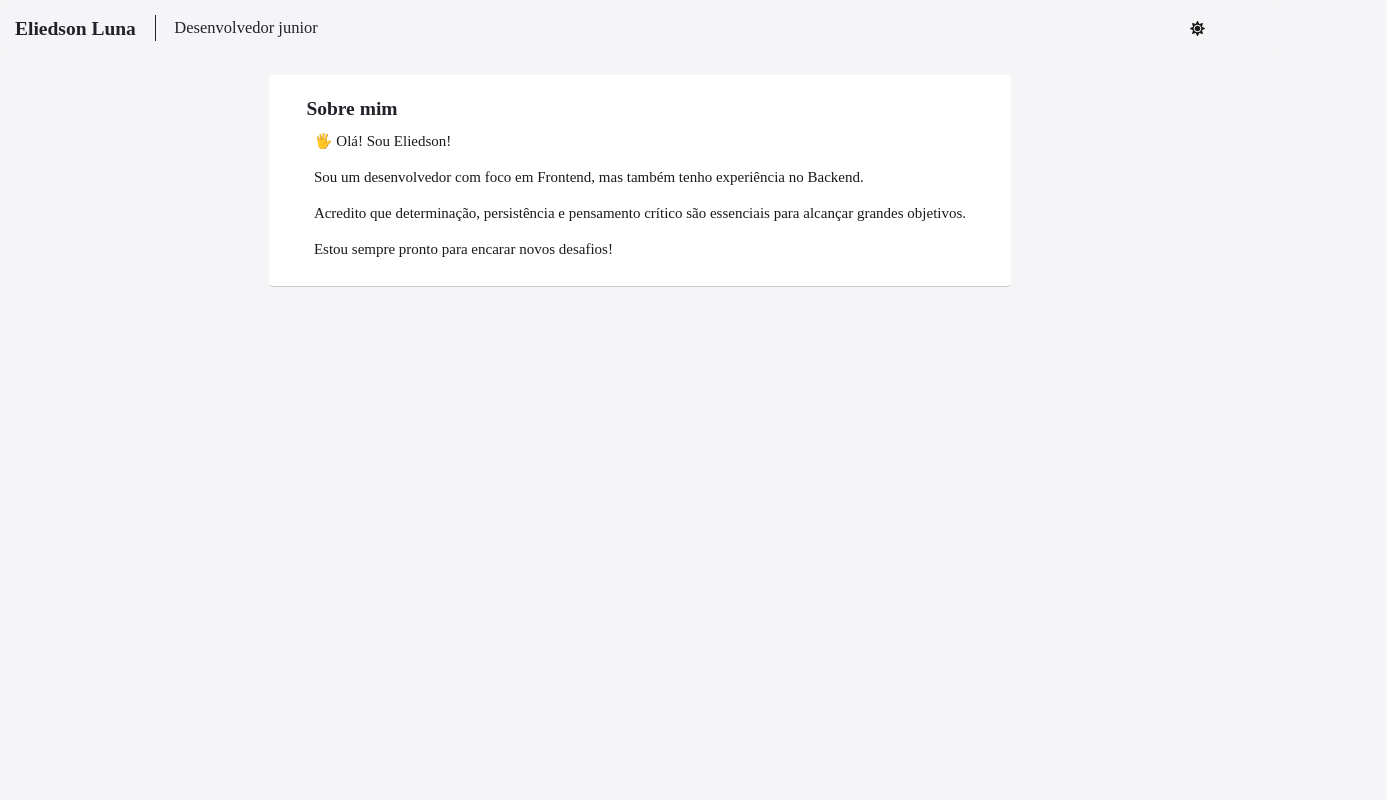
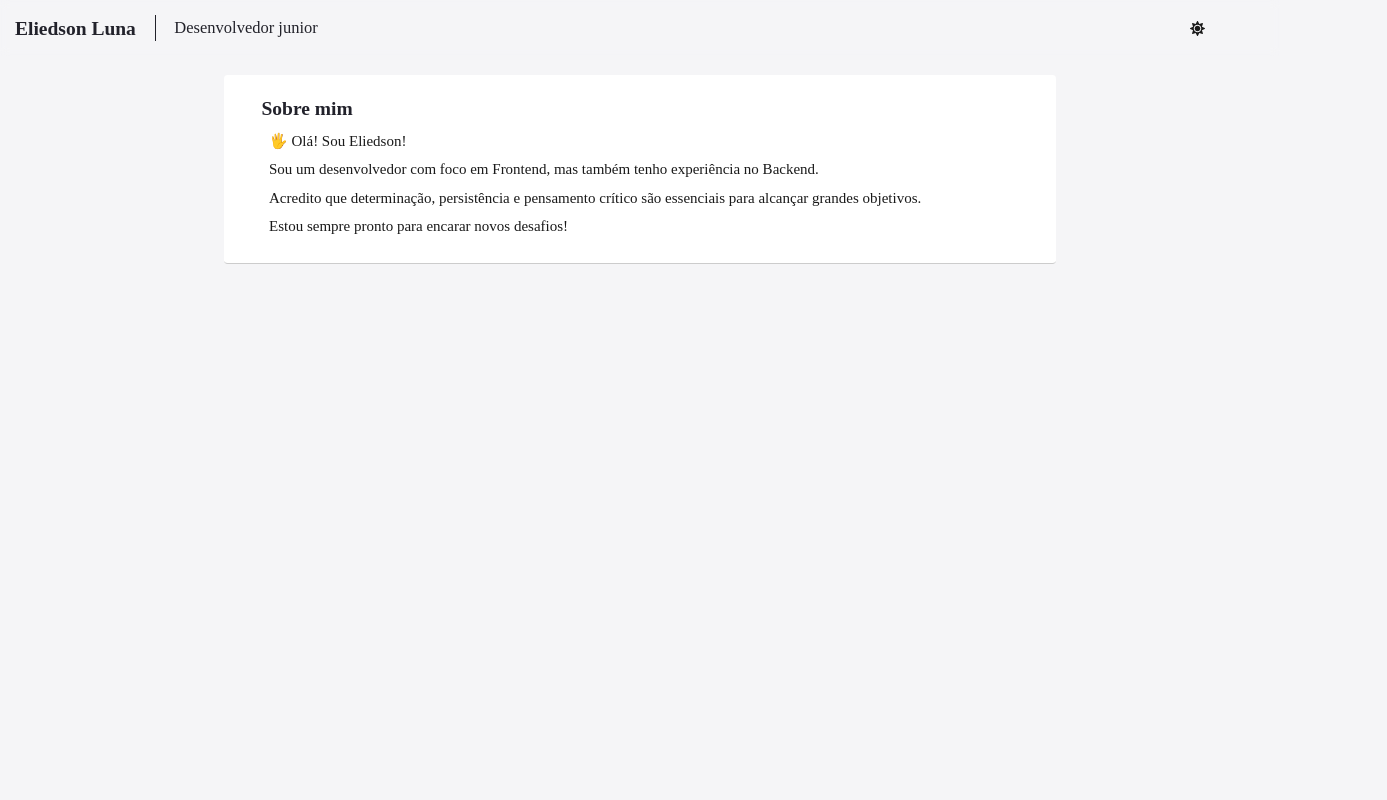
Before and after one commit to Eliedson-luna/Portifolio-Eliedson-Luna, a Next.js app: page /sobre in a window 1280 px wide. Shown: the top 800 px of the page, 1387 px wide, since content can reach past the window. Built offline with nearby package versions, Linux system fonts and the light colour scheme.

Commit message:
refactor: adicionado alinhamento no Paragraph

```diff
--- a/src/features/Sobre/index.tsx
+++ b/src/features/Sobre/index.tsx
@@ -5,21 +5,23 @@ import { Title } from "@/shared/components/ui/text/title";
 
 export default function PageAboutBody() {
     return (
-        <Container>
+        <Container className="w-[65vw]">
             <Title>Sobre mim</Title>
-            <Paragraph>
+            <div className="w-300">
+                <Paragraph align="justify">
                     🖐 Olá! Sou Eliedson!
                 </Paragraph>
-            <Paragraph>
+                <Paragraph align="justify">
                     Sou um desenvolvedor com foco em Frontend, mas também tenho experiência no Backend.
                 </Paragraph>
-            <Paragraph>
+                <Paragraph align="justify">
                     Acredito que
                     determinação, persistência e pensamento crítico são essenciais para alcançar grandes objetivos.
                 </Paragraph>
-            <Paragraph>
+                <Paragraph align="justify">
                     Estou sempre pronto para encarar novos desafios!
                 </Paragraph>
+            </div>
         </Container>
     )
 }
```
Lines whose indentation alone changed are shown as unchanged.
